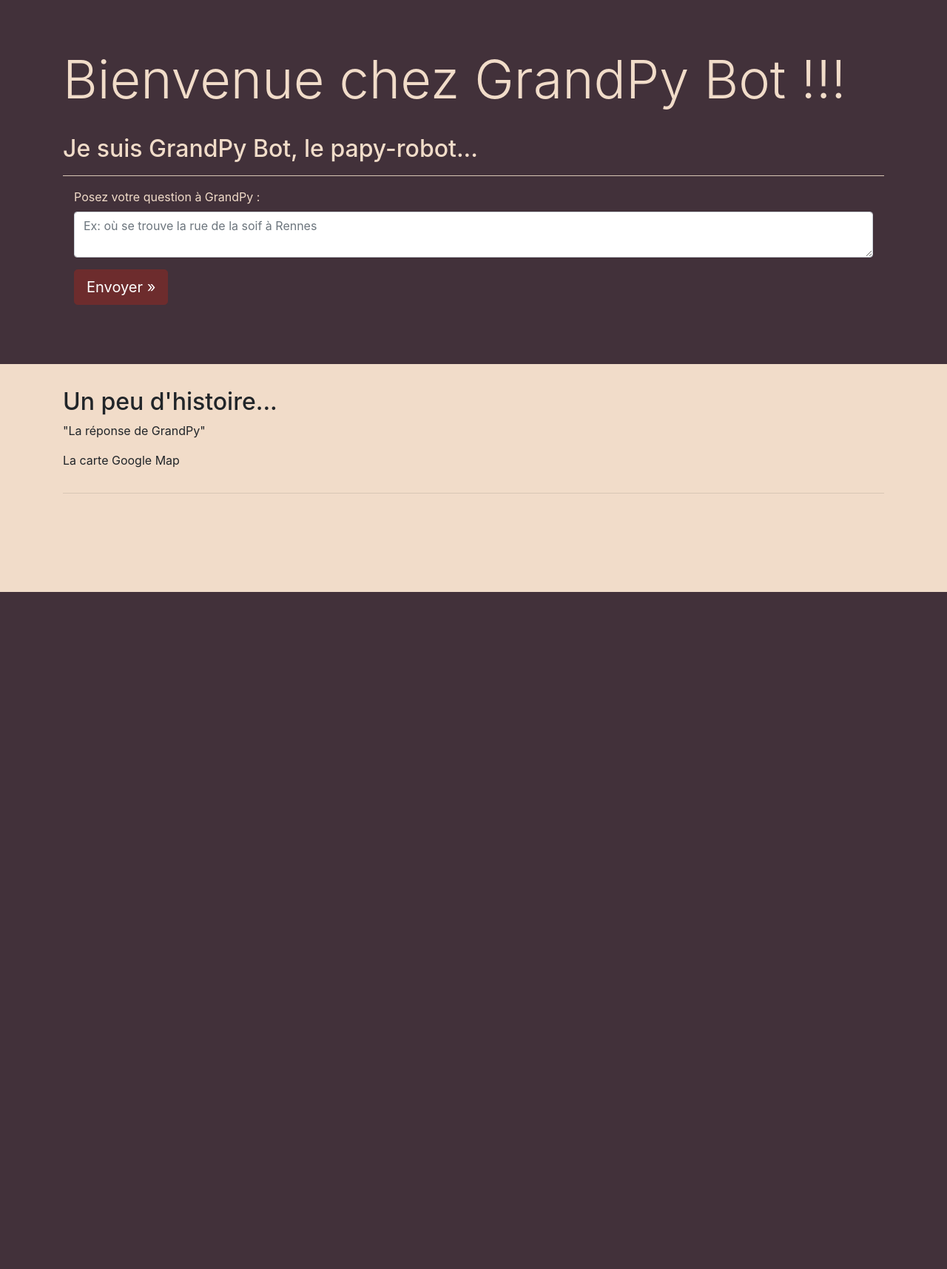
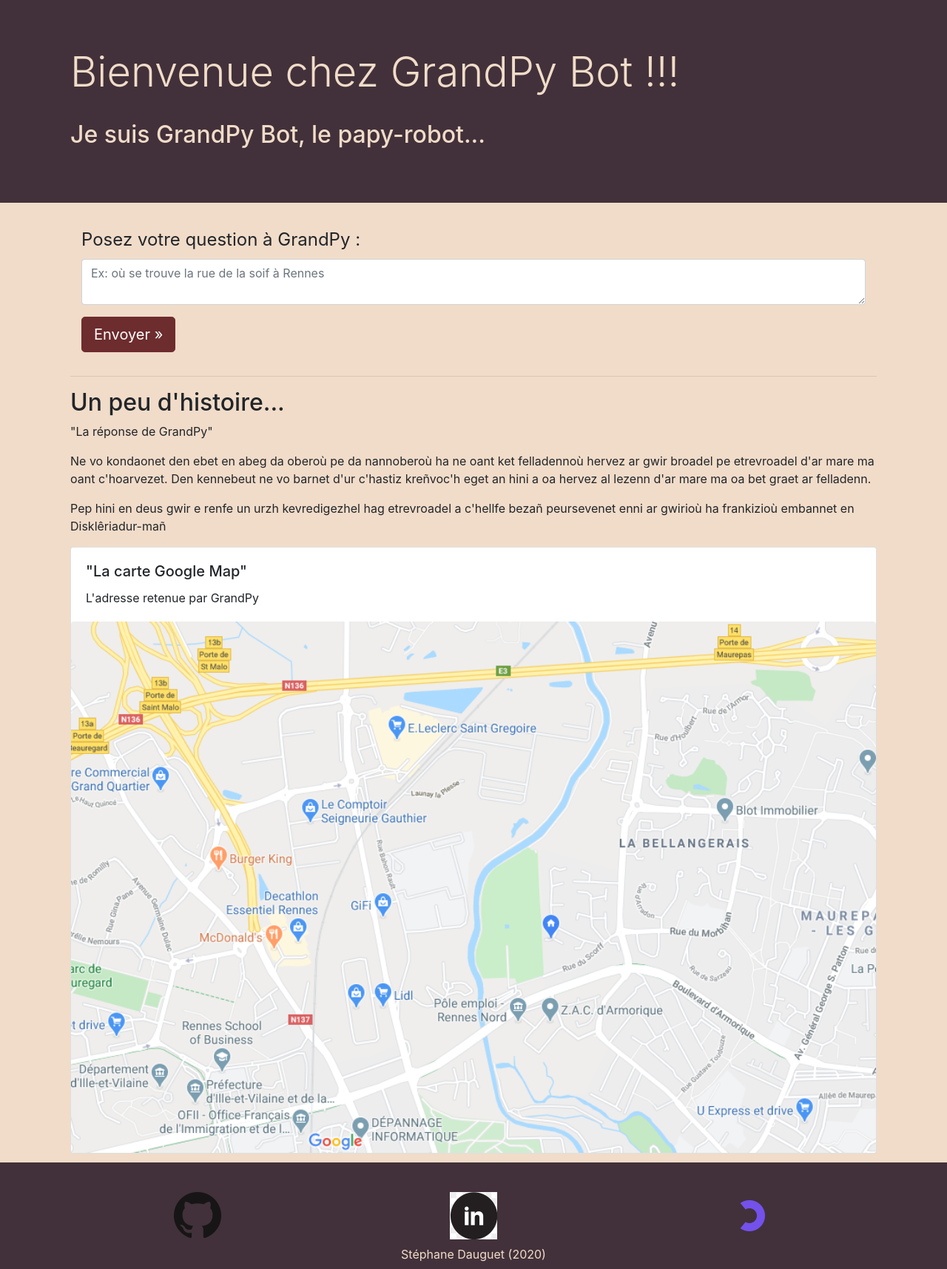
Before and after one commit to lemarak/OC_Projet7, a Flask app: page / in a window 1280 px wide. Shown: the whole page at 74% size. Before the commit the page ends 800 px from the top, so only its background shows below. Run offline with Flask 2, Linux system fonts and the light colour scheme; some libraries are stand-ins or nearby versions.

Commit message:
Bootstrap

```diff
--- a/grandpyapp/static/css/grandpy.css
+++ b/grandpyapp/static/css/grandpy.css
@@ -1,48 +1,71 @@
-.bd-placeholder-img
-{
-  font-size: 1.125rem;
-  text-anchor: middle;
-  -webkit-user-select: none;
-  -moz-user-select: none;
-  -ms-user-select: none;
-  user-select: none;
-}
-
-@media (min-width: 768px)
-{
-  .bd-placeholder-img-lg
-  {
-    font-size: 3.5rem;
+@media (min-width: 768px) {
+  .container {
+    width: 750px;
   }
 }
 
-body
-{
-  background-color: #F1DCC9;
+@media (min-width: 992px) {
+  .container {
+    width: 970px;
+  }
 }
 
-.jumbotron
-{
-  background:transparent !important;
+@media (min-width: 1200px) {
+  .container {
+    width: 1170px;
+  }
+}
+
+html {
+  position: relative;
+  min-height: 100%;
+}
+
+.container {
+  width: auto;
+  max-width: 1120px;
+  padding: 0 15px;
+}
+
+body {
+  background-color: #F1DCC9;
+  margin-bottom: 60px;
+  /* Margin bottom by footer height */
+}
+
+.jumbotron, .footer {
+
+  background: transparent !important;
   background-color: #42313a !important;
   color: #f1dcc9;
 }
 
-.btn-primary,
-.btn-primary:visited
-{
+.footer {
+  text-align: center;
+  /*padding: 30px 0;*/
+  position: absolute;
+  bottom: 0;
+  width: 100%;
+  height: auto;
+  /* Set the fixed height of the footer here */
+  line-height: 40px;
+  /* Vertically center the text there */
+}
+
+.text-muted {
+  color: #f1dcc9 !important;
+}
+
+.btn-primary, .btn-primary:visited {
   background-color: #6d2c2d !important;
   border-color: #6d2c2d !important;
 }
 
-.btn-primary:hover,
-.btn-primary:active
-{
-  background-color: #5e2425 !important;
-  border-color: #5e2425 !important;
+.btn-primary:hover, .btn-primary:active {
+  background-color: #42313a !important;
+  border-color: #42313a !important;
 }
 
-.jumbotron hr
-{
+.jumbotron hr {
   background-color: #f1dcc9
 }
--- a/grandpyapp/templates/base.html
+++ b/grandpyapp/templates/base.html
@@ -9,8 +9,6 @@
     <link href="{{ url_for('static', filename = 'css/bootstrap/bootstrap.min.css')}}" rel="stylesheet">
     <link href="{{ url_for('static', filename = 'css/grandpy.css')}}" rel="stylesheet">
 
-    <script src="{{url_for('static', filename = 'js/jquery/jquery-3.5.1.min.js')}}"></script>
-    <script src="{{url_for('static', filename = 'js/bootstrap/bootstrap.min.js')}}"></script>
 </head>
 
 <body>
@@ -19,18 +17,44 @@
 
         <div class="jumbotron jumbotron-fluid">
             <div class="container">
-                <h1 class="display-3">Bienvenue chez GrandPy Bot !!!</h1>
+                <h1 class="display-4 d-none d-md-block">Bienvenue chez GrandPy Bot !!!</h1>
                 <br>
-                <h2>Je suis GrandPy Bot, le papy-robot...</h2>
-                <hr>
-                {% include 'form.html' %}
-
+                <h2 class="d-none d-sm-block">Je suis GrandPy Bot, le papy-robot...</h2>
+                <h4 class="d-block d-sm-none">Je suis GrandPy Bot, le papy-robot...</h3>
             </div>
         </div>
 
         {% block content %}{% endblock %}
 
     </main>
+
+    <br><br><br><br>
+    <footer class="footer">
+        <div class="container">
+            <br>
+            <div class="row">
+                <div class="col-md-4">
+                    <a href="https://github.com/lemarak/OC_Projet7"><img src="{{url_for('static', filename='img/GitHub-Mark-64px.png')}}"></a>
+                </div>
+                <div class="col-md-4">
+                    <a href="https://www.linkedin.com/in/st%C3%A9phane-dauguet-4341b176/"><img src="{{url_for('static', filename='img/linkedin.png')}}"></a>
+                </div>
+                <div class="col-md-4">
+                    <a href="https://openclassrooms.com/fr/"><img src="{{url_for('static', filename='img/oc.png')}}"></a>
+                </div>
+            </div>
+        </div>
+        <div class="row">
+            <div class="col-md-12">
+                <span class="text-muted">Stéphane Dauguet (2020)</span>
+            </div>
+        </div>
+        </div>
+    </footer>
+
+    <script src="{{url_for('static', filename = 'js/jquery/jquery-3.5.1.min.js')}}"></script>
+    <script src="{{url_for('static', filename = 'js/bootstrap/bootstrap.min.js')}}"></script>
+
 </body>
 
 </html>
--- a/grandpyapp/templates/form.html
+++ b/grandpyapp/templates/form.html
@@ -1,6 +1,6 @@
 <form class="col-lg-12">
     <div class="form-group">
-        <label for="textarea">Posez votre question à GrandPy : </label>
+        <legend>Posez votre question à GrandPy : </legend>
         <textarea id="textarea" type="textarea" class="form-control"
             placeholder="Ex: où se trouve la rue de la soif à Rennes"></textarea>
     </div>
--- a/grandpyapp/templates/index.html
+++ b/grandpyapp/templates/index.html
@@ -4,6 +4,15 @@
 {% block content %}
 <div class="container">
     <!-- Example row of columns -->
+
+    <div class="row">
+        <div class="col-md-12">
+            {% include 'form.html' %}
+        </div>
+    </div>
+
+    <hr>
+
     <div class="row">
         <div class="col-md-12">
             {% include 'response.html' %}
@@ -16,7 +25,6 @@
         </div>
     </div>
 
-    <hr>
 
 </div> <!-- /container -->
 {% endblock %}
--- a/grandpyapp/templates/map.html
+++ b/grandpyapp/templates/map.html
@@ -1 +1,7 @@
-<p>La carte Google Map</p>
+<div class="card">
+    <div class="card-body">
+        <h5 class="card-title">"La carte Google Map"</h5>
+        <p class="card-text">L'adresse retenue par GrandPy</p>
+    </div>
+    <img src="{{ url_for('static',filename='img/map.png') }}" alt="google map" class="card-img rounded">
+</div>
--- a/grandpyapp/templates/response.html
+++ b/grandpyapp/templates/response.html
@@ -1,2 +1,8 @@
 <h2>Un peu d'histoire...</h2>
 <p>"La réponse de GrandPy"</p>
+<p>Ne vo kondaonet den ebet en abeg da oberoù pe da nannoberoù ha ne oant ket felladennoù hervez ar gwir broadel pe
+    etrevroadel d'ar mare ma oant c'hoarvezet. Den kennebeut ne vo barnet d'ur c'hastiz kreñvoc'h eget an hini a oa
+    hervez al lezenn d'ar mare ma oa bet graet ar felladenn. </p>
+
+<p>Pep hini en deus gwir e renfe un urzh kevredigezhel hag etrevroadel a c'hellfe bezañ peursevenet enni ar gwirioù ha
+    frankizioù embannet en Disklêriadur-mañ </p>
```
Also changed, not shown: grandpyapp/static/img/GitHub-Mark-64px.png (added), grandpyapp/static/img/linkedin.png (added), grandpyapp/static/img/map.PNG (added), grandpyapp/static/img/oc.png (added).
